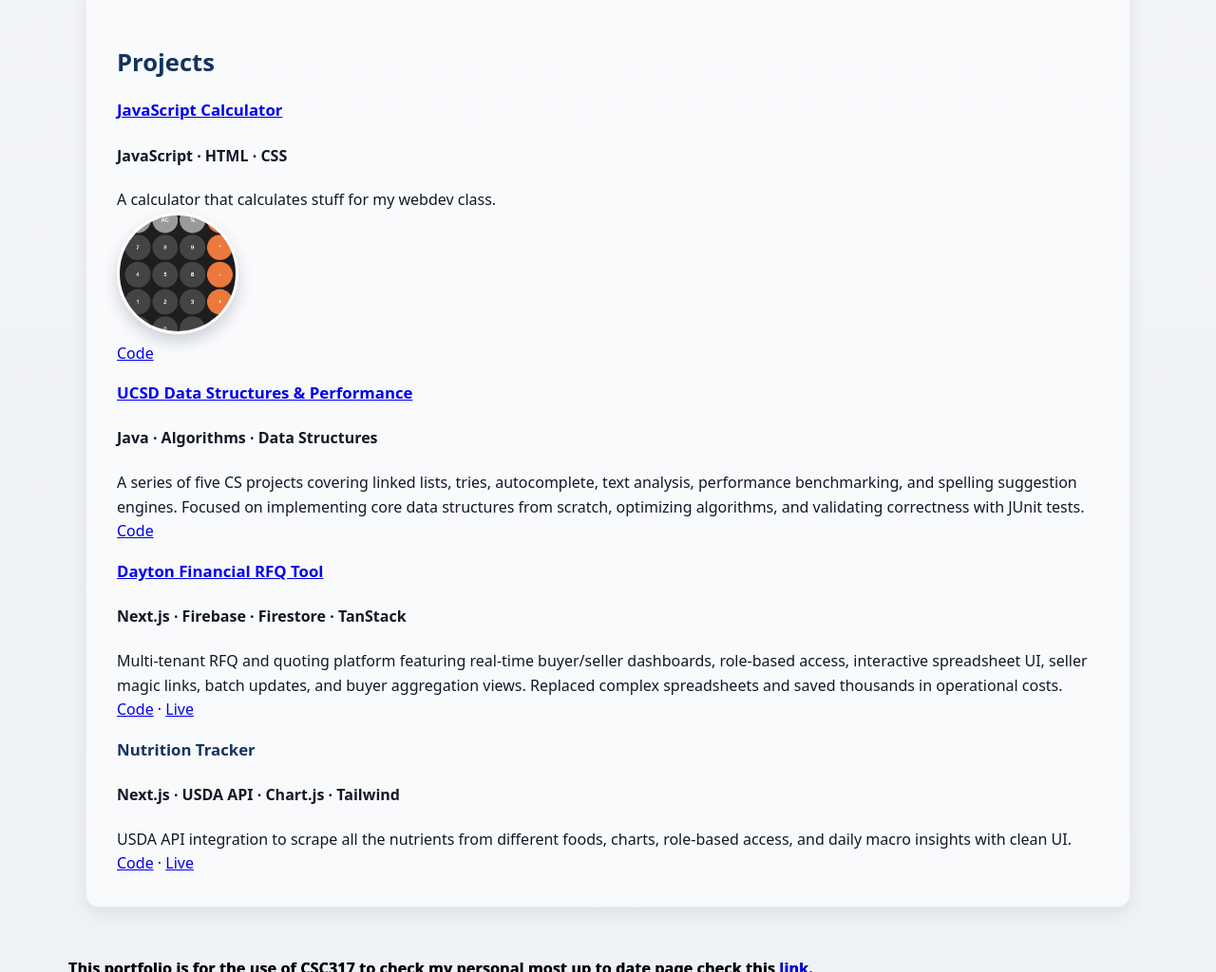
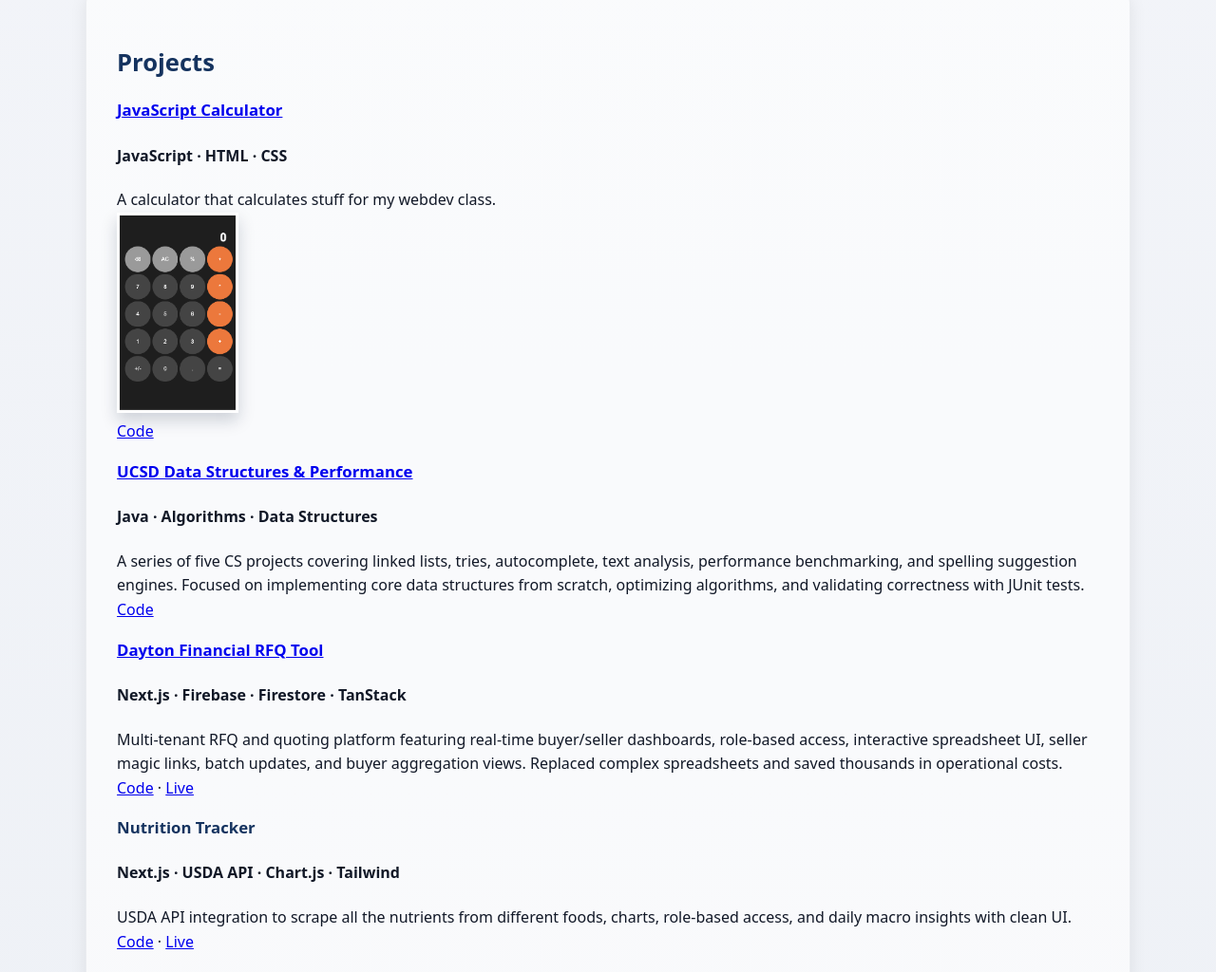
Before and after one commit to nochinxx/csc317-assignment4, a plain HTML site: page assignments/4/index.html in a window 1280 px wide. Shown: the part 1308-2332 px from the top of the page at 95% size. Drawn offline with Linux system fonts and the light colour scheme.

Commit message:
more stuff

```diff
--- a/assignments/4/index.html
+++ b/assignments/4/index.html
@@ -86,7 +86,7 @@
         <p>
           A calculator that calculates stuff for my webdev class.
         </p>
-        <img src="images/calculator.png" alt="Calculator Screenshot" width="300">
+        <img src="images/calculator.png" alt="Calculator Screenshot" style="border-radius: 0; max-width: 100%; height: auto;">
         <p>
           <a href="https://github.com/nochinxx/CSC317/assignments/4/calculator.html">Code</a>
         </p>
```
